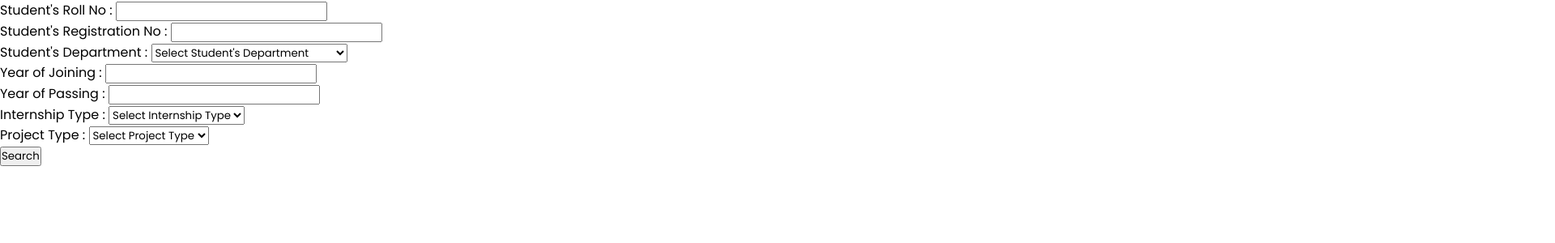
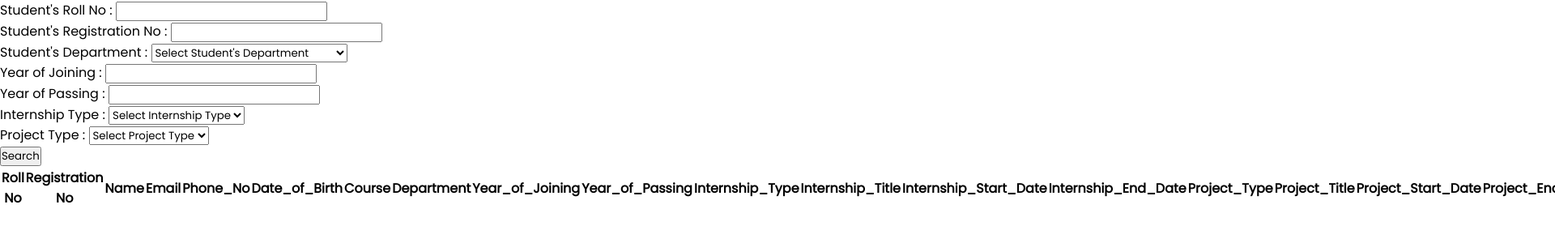
Before and after one commit to Hirak7024/8th_Sem_Major_Project, a React (Create React App) app in the folder client/: page /adminPage in a window 1280 px wide. Shown: the top 300 px of the page at 81% size, 1920 px wide, since content can reach past the window. Built offline with nearby package versions, Linux system fonts and the light colour scheme.

Commit message:
first commit

```diff
--- a/client/src/API/Api.js
+++ b/client/src/API/Api.js
@@ -21,6 +21,16 @@ const Api = {
             throw error.response.data.message;
         }
     },
+    // API call to fetch student details along with project and internship details based on admin input
+    fetchStudentDetails : async (formData) => {
+        try {
+            const response = await axios.post(`${baseUrl}/studentdetails/getAll/studentDetails/internshipAndProject`, formData);
+            return response.data;
+        } catch (error) {
+            throw error.response.data.message;
+        }
+    },
+
     // API call to register a student
     registerStudent: async (formData) => {
         try {
--- a/client/src/Pages/AdminPage/AdminPage.jsx
+++ b/client/src/Pages/AdminPage/AdminPage.jsx
@@ -1,4 +1,6 @@
 import React, { useState } from 'react';
+import Api from "../../API/Api.js";
+import { toast } from "react-toastify";
 import "./AdminPage.scss";
 
 export default function AdminPage() {
@@ -10,18 +12,28 @@ export default function AdminPage() {
     Year_of_Passing: null,
     Internship_Type: "",
     Project_Type: ""
-  })
+  });
+  const [studentDetails, setStudentDetails] = useState([]);
 
   const handleChange = (e) => {
     setFormData((prev) => ({ ...prev, [e.target.name]: e.target.value }));
   };
 
-  const handleSubmit=(e)=>{
+  const handleSubmit = async (e) => {
     e.preventDefault();
+    try {
+      const data = await Api.fetchStudentDetails(formData);
+      setStudentDetails(data.data);
+    } catch (error) {
+      console.error("Error fetching student details:", error);
+      toast.error("Error fetching student details")
     }
+  };
+
 
   return (
     <div className='AdminPageContainer'>
+      <div className="adminFormContainer">
         <form className='adminForm' onSubmit={handleSubmit}>
           <div className="labelInput">
             <label htmlFor="rollNo">Student's Roll No : </label>
@@ -113,5 +125,56 @@ export default function AdminPage() {
           <button className='adminBtn' type='submit'>Search</button>
         </form>
       </div>
+      <div className="studentTableContainer">
+        <table>
+          <thead>
+            <tr>
+              <th>Roll No</th>
+              <th>Registration No</th>
+              <th>Name</th>
+              <th>Email</th>
+              <th>Phone_No</th>
+              <th>Date_of_Birth</th>
+              <th>Course</th>
+              <th>Department</th>
+              <th>Year_of_Joining</th>
+              <th>Year_of_Passing</th>
+              <th>Internship_Type</th>
+              <th>Internship_Title</th>
+              <th>Internship_Start_Date</th>
+              <th>Internship_End_Date</th>
+              <th>Project_Type</th>
+              <th>Project_Title</th>
+              <th>Project_Start_Date</th>
+              <th>Project_End_Date</th>
+            </tr>
+          </thead>
+          <tbody>
+            {studentDetails.map((student) => (
+              <tr key={student.Student_ID}>
+                <td>{student.Roll_No}</td>
+                <td>{student.Registration_No}</td>
+                <td>{student.Name}</td>
+                <td>{student.Email}</td>
+                <td>{student.Phone_No}</td>
+                <td>{student.Date_of_Birth}</td>
+                <td>{student.Course}</td>
+                <td>{student.Department}</td>
+                <td>{student.Year_of_Joining}</td>
+                <td>{student.Year_of_Passing}</td>
+                <td>{student.Internship_Type}</td>
+                <td>{student.Internship_Title}</td>
+                <td>{student.Internship_Start_Date}</td>
+                <td>{student.Internship_End_Date}</td>
+                <td>{student.Project_Type}</td>
+                <td>{student.Project_Title}</td>
+                <td>{student.Project_Start_Date}</td>
+                <td>{student.Project_End_Date}</td>
+              </tr>
+            ))}
+          </tbody>
+        </table>
+      </div>
+    </div>
   )
 }
```
Lines whose indentation alone changed are shown as unchanged.
